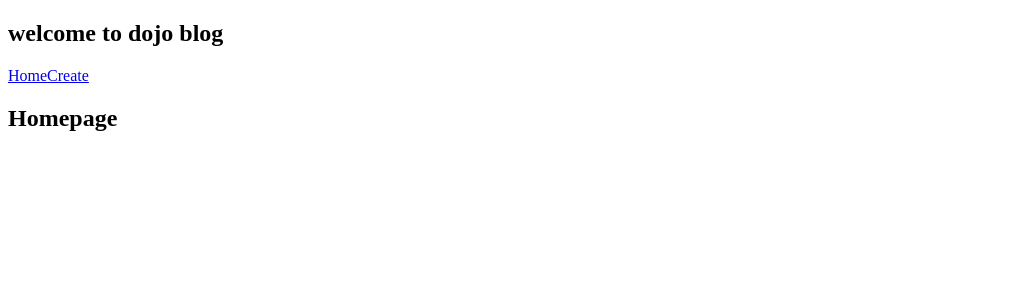
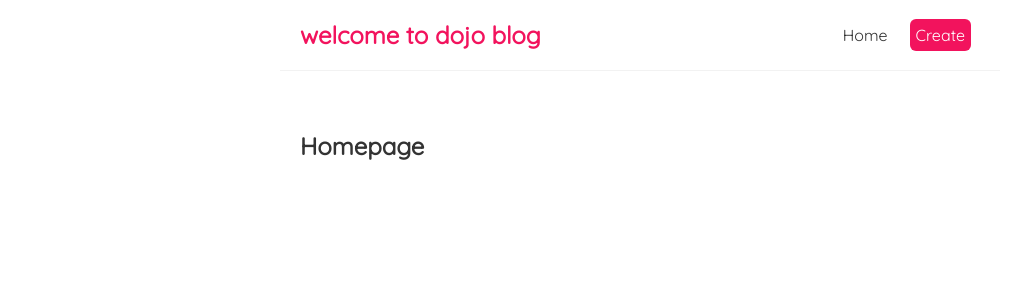
Before and after one commit to its-dev24/test-blog-react-app, a React (Create React App) app in the folder dojo-blog/: page / in a window 1280 px wide. Shown: the top 300 px of the page, without its empty margins (0-1026 px from the left). Built offline with nearby package versions, Linux system fonts and the light colour scheme.

Commit message:
Completed initial css

```diff
--- a/dojo-blog/src/Navbar.js
+++ b/dojo-blog/src/Navbar.js
@@ -4,7 +4,16 @@ const Navbar = () => {
       <h1>welcome to dojo blog</h1>
       <div className="links">
         <a href="/">Home</a>
-        <a href="/create">Create</a>
+        <a
+          href="/create"
+          style={{
+            color: "white",
+            backgroundColor: "#f2135d",
+            borderRadius: "6px",
+          }}
+        >
+          Create
+        </a>
       </div>
     </nav>
   );
--- a/dojo-blog/src/index.css
+++ b/dojo-blog/src/index.css
@@ -1 +1,36 @@
-@import url('https://fonts.googleapis.com/css2?family=Quicksand&display=swap');
+@import url("https://fonts.googleapis.com/css2?family=Quicksand&display=swap");
+
+* {
+  margin: 0;
+  font-family: Quicksand;
+  color: #333;
+}
+.navbar {
+  display: flex;
+  align-items: center;
+  padding: 20px;
+  max-width: calc(100vw - 600px);
+  margin: auto;
+  border-bottom: 1px solid #f2f2f2;
+}
+.navbar h1 {
+  color: #f2135d;
+}
+.navbar .links {
+  margin: auto;
+  margin-left: calc(100vw - 1000px);
+}
+.navbar a {
+  margin-left: 16px;
+  text-decoration: none;
+  padding: 6px;
+}
+.navbar a:hover {
+  color: #f2135d;
+  transition: color 300ms ease-in-out;
+}
+.content {
+  max-width: calc(100vw - 600px);
+  margin: 40px auto;
+  padding: 20px;
+}
```
